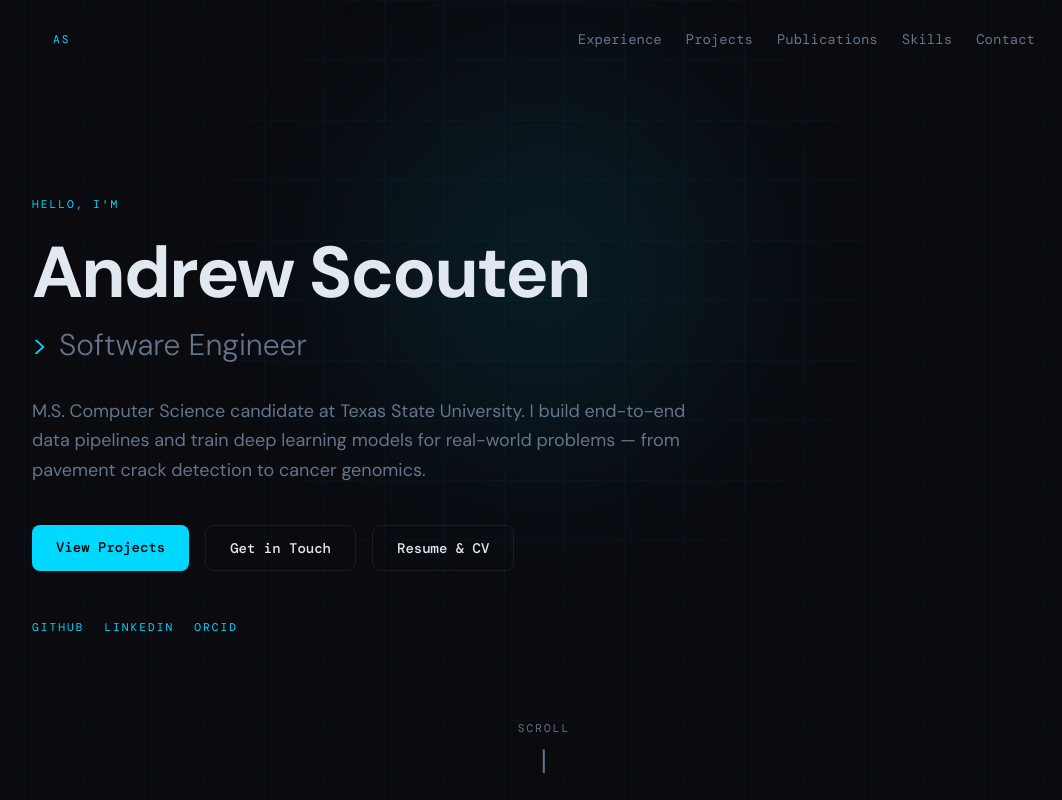
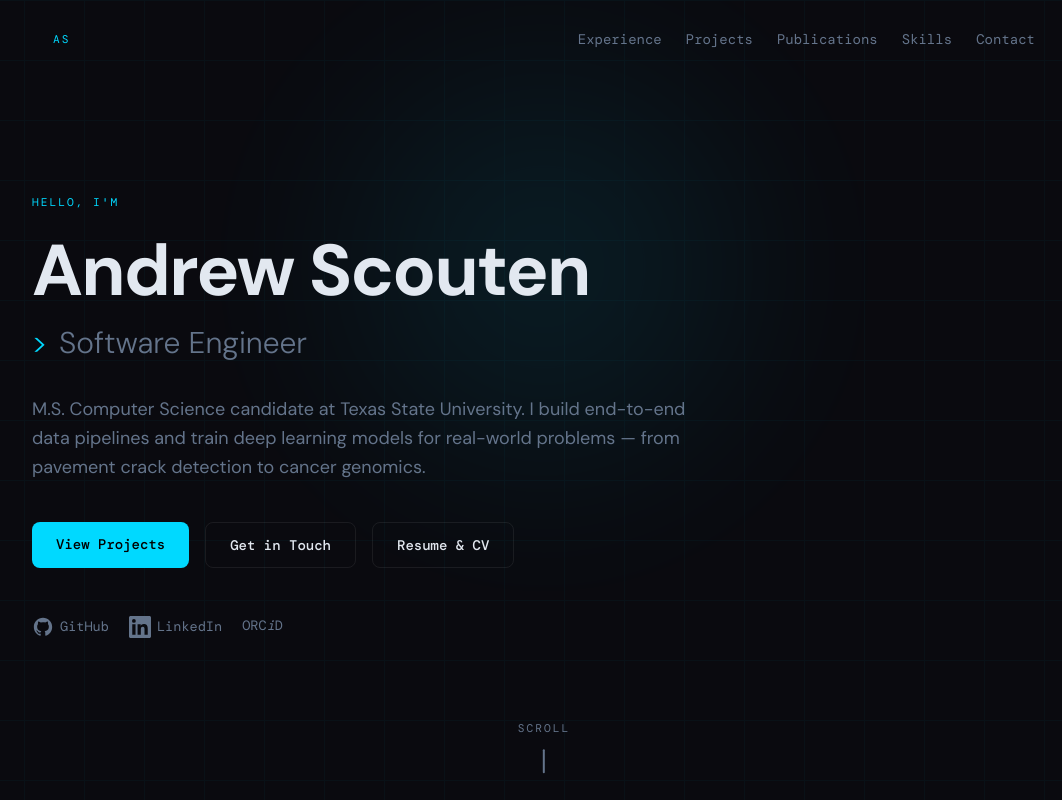
Before and after one commit to andrewscouten/andrewscouten, a Next.js app: page / in a window 1280 px wide. Shown: the top 800 px of the page, without its empty margins (96-1158 px from the left). Built offline with nearby package versions, Linux system fonts and the light colour scheme; a web font is replaced by a local one.

Commit message:
Add icons to external media

```diff
--- a/components/Me.tsx
+++ b/components/Me.tsx
@@ -18,6 +18,27 @@ interface MeConfig {
 }
 
 const me: MeConfig = meData;
+
+function SocialIcon({ label }: { label: string }) {
+  if (label === "GitHub") {
+    return (
+      <svg width="22" height="22" viewBox="0 0 24 24" fill="currentColor" aria-hidden="true">
+        <path d="M12 2C6.477 2 2 6.477 2 12c0 4.418 2.865 8.166 6.839 9.489.5.092.682-.217.682-.482 0-.237-.009-.868-.013-1.703-2.782.604-3.369-1.34-3.369-1.34-.454-1.154-1.11-1.462-1.11-1.462-.908-.62.069-.608.069-.608 1.003.07 1.531 1.03 1.531 1.03.892 1.529 2.341 1.087 2.91.832.092-.647.35-1.088.636-1.338-2.22-.253-4.555-1.11-4.555-4.943 0-1.091.39-1.984 1.029-2.683-.103-.253-.446-1.27.098-2.647 0 0 .84-.269 2.75 1.025A9.578 9.578 0 0 1 12 6.836c.85.004 1.705.115 2.504.337 1.909-1.294 2.747-1.025 2.747-1.025.546 1.377.203 2.394.1 2.647.64.699 1.028 1.592 1.028 2.683 0 3.842-2.339 4.687-4.566 4.935.359.309.678.919.678 1.852 0 1.336-.012 2.415-.012 2.743 0 .267.18.579.688.481C19.138 20.163 22 16.418 22 12c0-5.523-4.477-10-10-10z" />
+      </svg>
+    );
+  }
+  if (label === "LinkedIn") {
+    return (
+      <svg width="22" height="22" viewBox="0 0 24 24" fill="currentColor" aria-hidden="true">
+        <path d="M20.447 20.452h-3.554v-5.569c0-1.328-.027-3.037-1.852-3.037-1.853 0-2.136 1.445-2.136 2.939v5.667H9.351V9h3.414v1.561h.046c.477-.9 1.637-1.85 3.37-1.85 3.601 0 4.267 2.37 4.267 5.455v6.286zM5.337 7.433a2.062 2.062 0 0 1-2.063-2.065 2.064 2.064 0 1 1 2.063 2.065zm1.782 13.019H3.555V9h3.564v11.452zM22.225 0H1.771C.792 0 0 .774 0 1.729v20.542C0 23.227.792 24 1.771 24h20.451C23.2 24 24 23.227 24 22.271V1.729C24 .774 23.2 0 22.222 0h.003z" />
+      </svg>
+    );
+  }
+  if (label === "ORCID") {
+    return <span style={{ fontFamily: "var(--font-mono)", fontSize: "0.85rem" }}>ORC<em>i</em>D</span>;
+  }
+  return <span className="section-label">{label}</span>;
+}
 
 export default function Me() {
   const [roleIndex, setRoleIndex] = useState(0);
@@ -160,9 +181,16 @@ export default function Me() {
               href={s.href}
               target="_blank"
               rel="noopener noreferrer"
-              className="section-label hover:opacity-60 transition-opacity"
+              aria-label={s.label}
+              className="hover:opacity-60 transition-opacity"
+              style={{ color: "var(--muted)" }}
             >
-              {s.label}
+              <span className="flex items-center gap-1.5">
+              <SocialIcon label={s.label} />
+              {(s.label === "GitHub" || s.label === "LinkedIn") && (
+                <span style={{ fontFamily: "var(--font-mono)", fontSize: "0.85rem" }}>{s.label}</span>
+              )}
+            </span>
             </a>
           ))}
         </motion.div>
```
